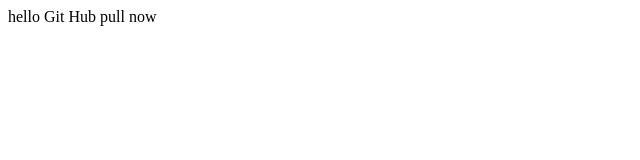
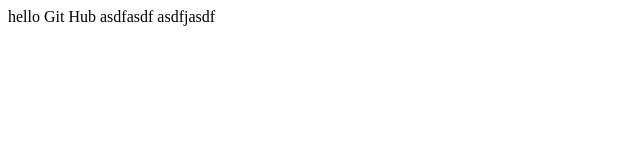
Before and after one commit to austintanGit/Test, a plain HTML site: page index.html in a window 1280 px wide. Shown: the full height of the page, 0-640 px from the left. Drawn offline with Linux system fonts and the light colour scheme.

Commit message:
more change

```diff
--- a/index.html
+++ b/index.html
@@ -1,5 +1,7 @@
 <html>
 <body>
-hello Git Hub	pull now
+hello Git Hub
+	asdfasdf
+	asdfjasdf
 </body>
 </html>
```
